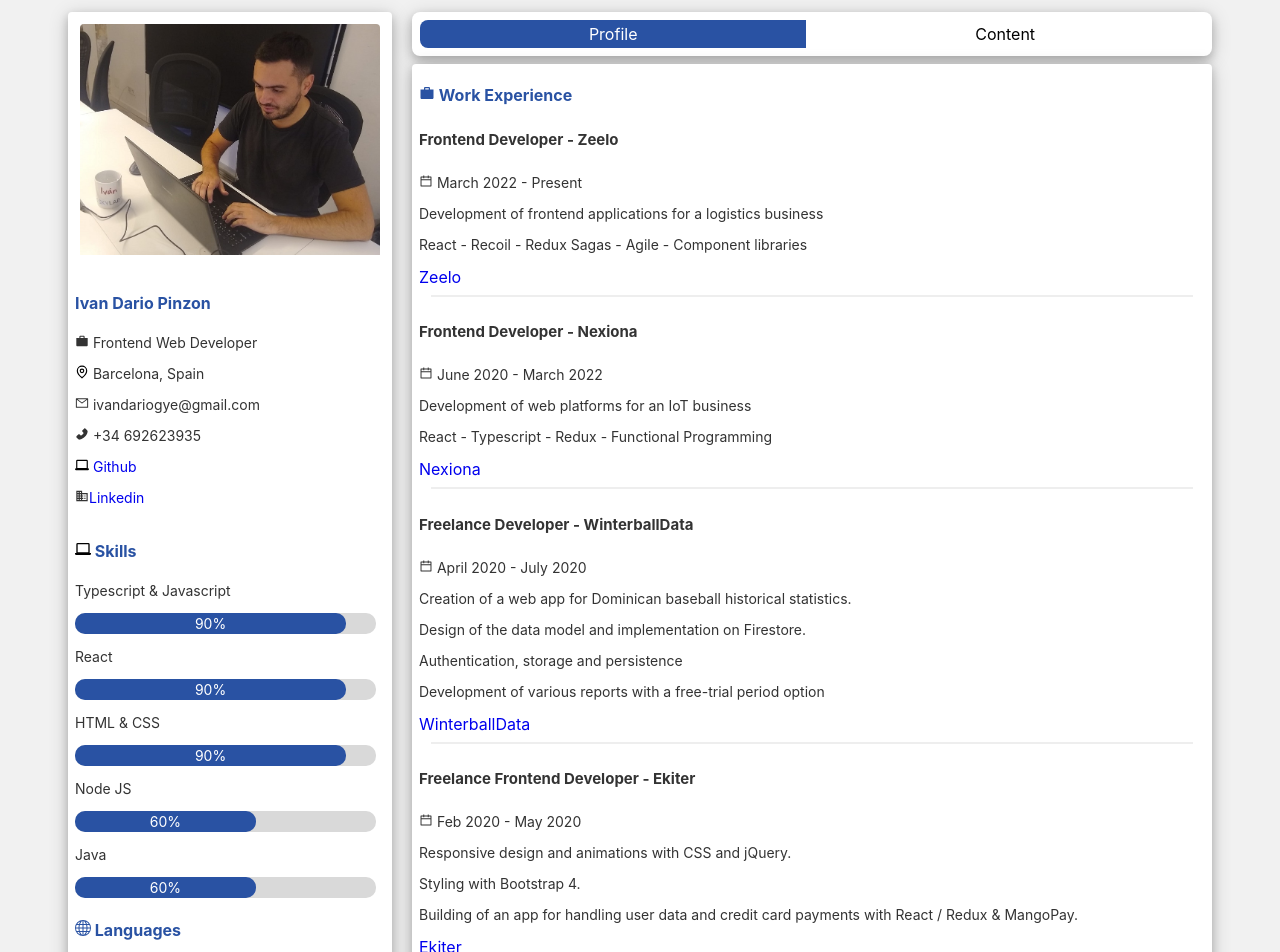
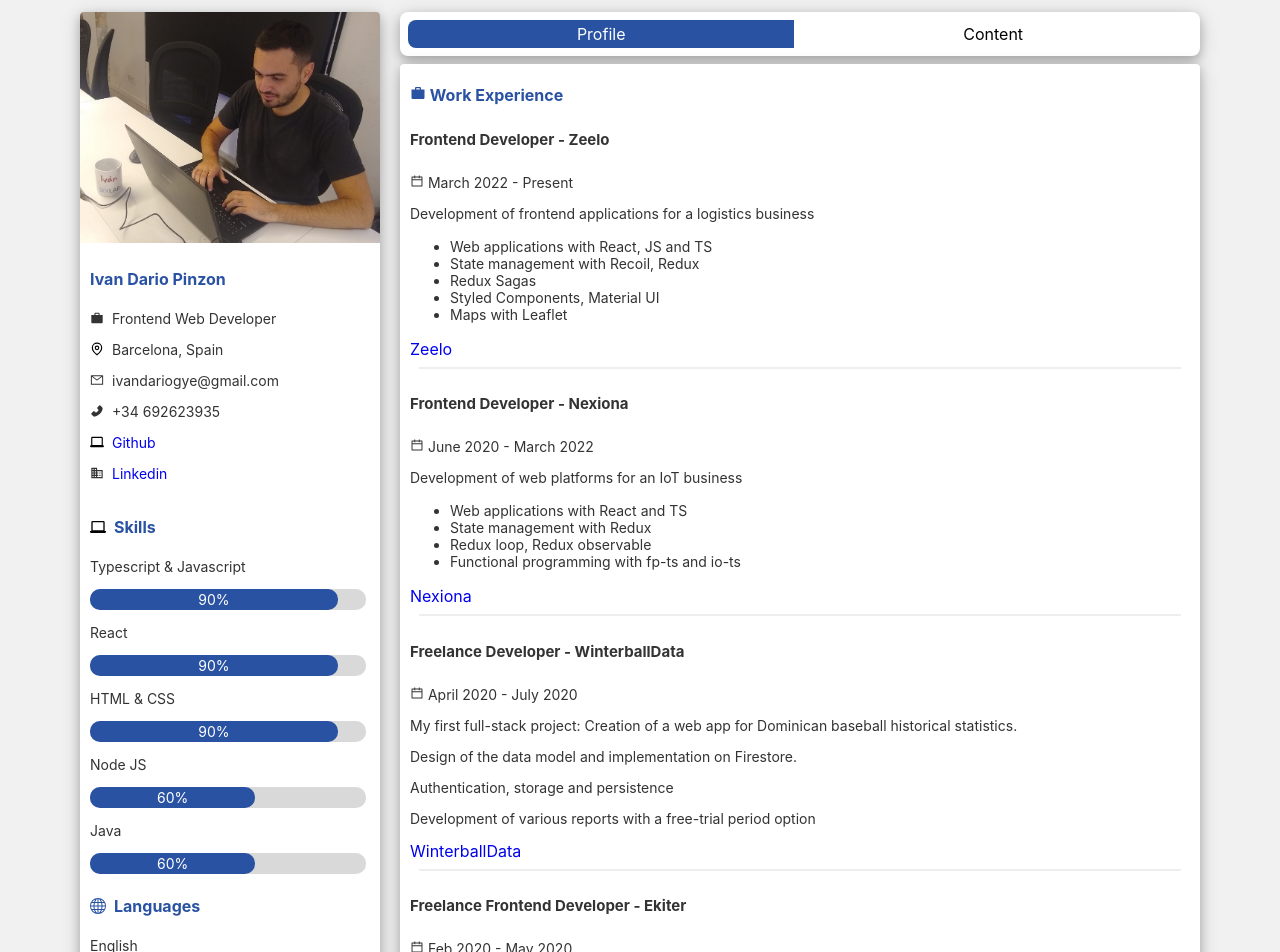
Before and after one commit to ivandax/ivandax_cv, a React (Create React App) app: page / in a window 1280 px wide. Shown: the top 952 px of the page. Built offline with nearby package versions, Linux system fonts and the light colour scheme.

Commit message:
Update visuals and work experience

```diff
--- a/src/App.css
+++ b/src/App.css
@@ -50,7 +50,7 @@ a {
 }
 
 .mildMargin {
-  margin-left: 7px;
+  margin-left: 10px;
 }
 
 .fancyBorder {
@@ -89,6 +89,12 @@ a {
   background-color: #d9d9d9;
 }
 
+.iconAndTitle {
+  display: flex;
+  align-items: center;
+  gap: 8px;
+}
+
 /*ID*/
 #content {
   width: 97.5%;
@@ -97,7 +103,7 @@ a {
 
 #summary_photo {
   width: 100%;
-  margin-left: 0px;
+  margin: 0;
 }
 
 #summary_photo img {
@@ -203,7 +209,6 @@ a {
   #summary_photo {
     width: 50%;
     align-self: center;
-    margin: 12px;
   }
 
   #summary {
--- a/src/components/SidePanel.js
+++ b/src/components/SidePanel.js
@@ -3,10 +3,10 @@ import image from "../images/ivan.jpg";
 import { GrLocation, GrPersonalComputer } from "react-icons/gr";
 import { IoMdBriefcase, IoMdBusiness } from "react-icons/io";
 import { AiOutlineMail, AiFillPhone } from "react-icons/ai";
-import { BsGlobe } from "react-icons/bs";
+import { BsGlobe as LanguageIcon } from "react-icons/bs";
+import { TfiWrite as WriteIcon } from "react-icons/tfi";
 
 function SidePanel() {
-
   return (
     <div className="displayColumn white fancyBorder" id="summary">
       <div id="summary_photo">
@@ -14,30 +14,30 @@ function SidePanel() {
       </div>
       <div className="mildMargin" id="summary_items">
         <h4 className="deepBlue">Ivan Dario Pinzon</h4>
-        <p>
+        <p className="iconAndTitle">
           <IoMdBriefcase /> Frontend Web Developer
         </p>
-        <p>
+        <p className="iconAndTitle">
           <GrLocation /> Barcelona, Spain
         </p>
-        <p>
-          <AiOutlineMail /> ivandariogye@gmail.com
+        <p className="iconAndTitle">
+          <AiOutlineMail />
+          {"  ivandariogye@gmail.com"}
         </p>
-        <p>
+        <p className="iconAndTitle">
           <AiFillPhone /> +34 692623935
         </p>
-        <p>
+        <p className="iconAndTitle">
           <GrPersonalComputer />
           <a
             target="_blank"
             href="https://github.com/ivandax"
             rel="noopener noreferrer"
           >
-            {" "}
             Github
           </a>
         </p>
-        <p>
+        <p className="iconAndTitle">
           <IoMdBusiness />
           <a
             target="_blank"
@@ -49,7 +49,7 @@ function SidePanel() {
         </p>
       </div>
       <div className="mildMargin" id="summary_skills">
-        <h4 className="deepBlue">
+        <h4 className="deepBlue iconAndTitle">
           <GrPersonalComputer /> Skills
         </h4>
         <p>Typescript &amp; Javascript </p>
@@ -84,8 +84,8 @@ function SidePanel() {
         </div>
       </div>
       <div className="mildMargin" id="summary_languages">
-        <h4 className="deepBlue">
-          <BsGlobe /> Languages
+        <h4 className="deepBlue iconAndTitle">
+          <LanguageIcon /> Languages
         </h4>
         <p>English</p>
         <div className="progressBar stoneGrey">
@@ -101,6 +101,12 @@ function SidePanel() {
         </div>
         <hr />
       </div>
+      <div className="mildMargin" id="summary_languages">
+        <h4 className="deepBlue iconAndTitle">
+          <WriteIcon /> More stuff
+        </h4>
+        <hr />
+      </div>
     </div>
   );
 }
--- a/src/views/Home.js
+++ b/src/views/Home.js
@@ -25,7 +25,13 @@ function Home() {
               <p>
                 Development of frontend applications for a logistics business
               </p>
-              <p>React - Recoil - Redux Sagas - Agile - Component libraries</p>
+              <ul>
+                <li>Web applications with React, JS and TS</li>
+                <li>State management with Recoil, Redux</li>
+                <li>Redux Sagas</li>
+                <li>Styled Components, Material UI</li>
+                <li>Maps with Leaflet</li>
+              </ul>
               <a
                 href="https://zeelo.co/uk"
                 target="_blank"
@@ -41,7 +47,12 @@ function Home() {
                 <AiOutlineCalendar /> June 2020 - March 2022
               </p>
               <p>Development of web platforms for an IoT business</p>
-              <p>React - Typescript - Redux - Functional Programming</p>
+              <ul>
+                <li>Web applications with React and TS</li>
+                <li>State management with Redux</li>
+                <li>Redux loop, Redux observable</li>
+                <li>Functional programming with fp-ts and io-ts</li>
+              </ul>
               <a
                 href="https://nexiona.com/"
                 target="_blank"
@@ -57,7 +68,7 @@ function Home() {
                 <AiOutlineCalendar /> April 2020 - July 2020
               </p>
               <p>
-                Creation of a web app for Dominican baseball historical
+                My first full-stack project: Creation of a web app for Dominican baseball historical
                 statistics.
               </p>
               <p>Design of the data model and implementation on Firestore.</p>
```
